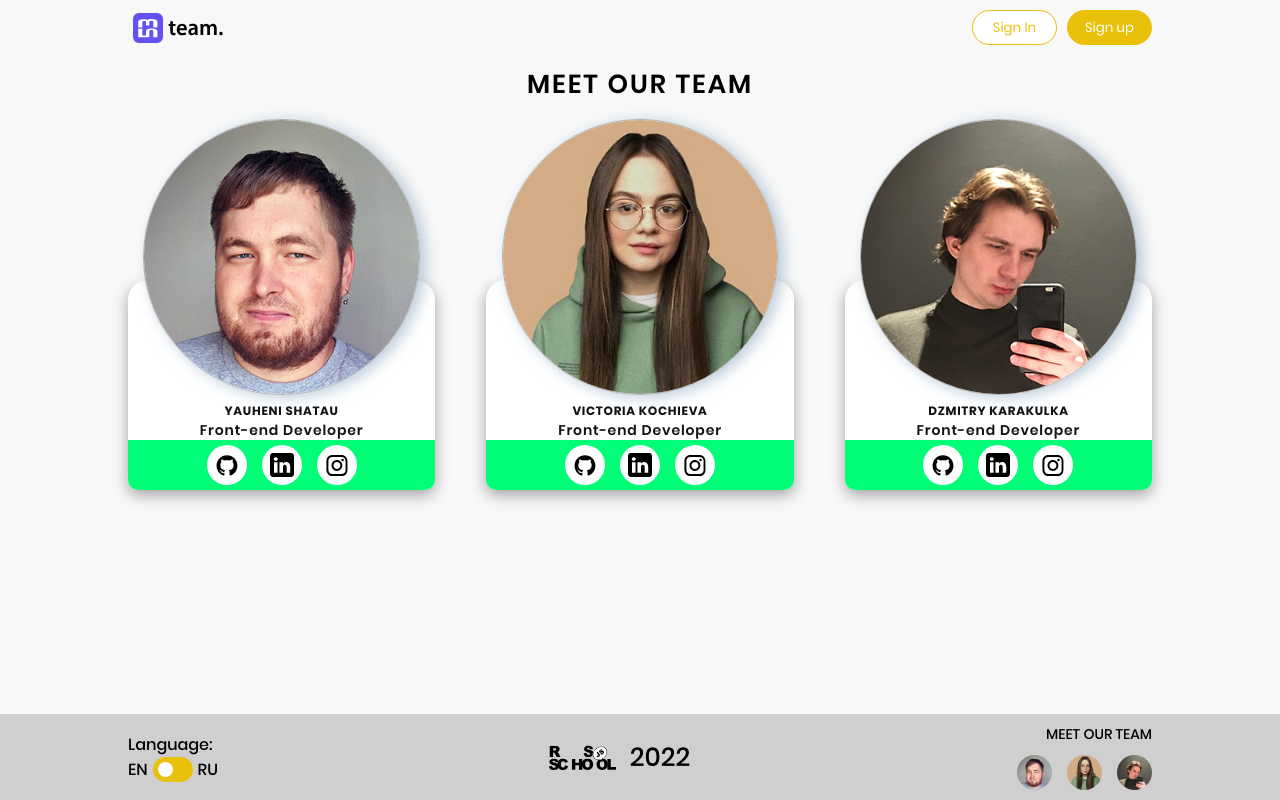
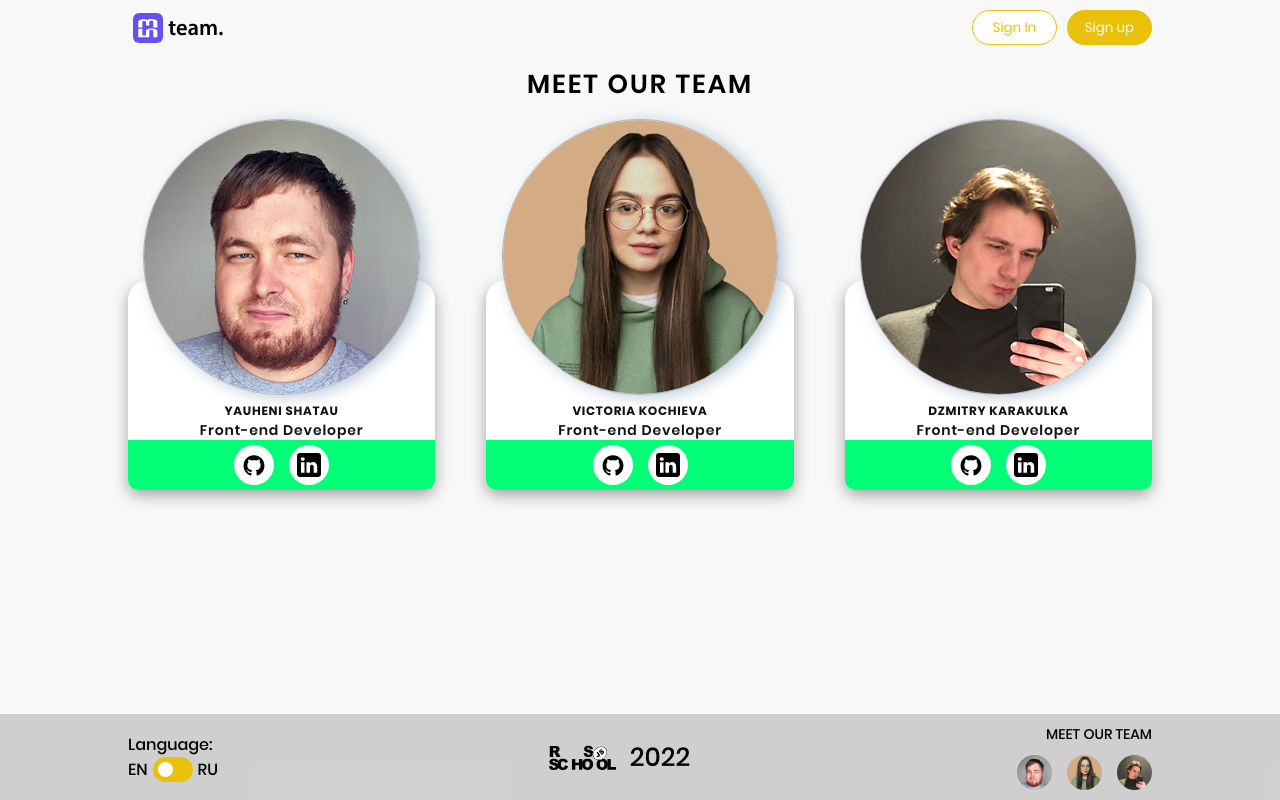
Before and after one commit to jack13only/project-management-app, a React (Create React App) app: page / in a window 1280 px wide. Built offline with nearby package versions, Linux system fonts and the light colour scheme; no server answers.

Commit message:
refactor: student 2 (Thu, May 26, 2022 11:36:33 AM)

```diff
--- a/src/pages/welcomePage/WelcomePage.tsx
+++ b/src/pages/welcomePage/WelcomePage.tsx
@@ -16,7 +16,6 @@ const WelcomePage: FC = () => {
           specialization="Front-end Developer"
           github="https://github.com/jack13only"
           linkedin="https://www.linkedin.com/in/jack13only/"
-          instagram="https://www.instagram.com/"
         />
         <WelcomeCard
           src={avatar3}
@@ -24,7 +23,6 @@ const WelcomePage: FC = () => {
           specialization="Front-end Developer"
           github="https://github.com/VictoriaKochieva"
           linkedin="https://www.linkedin.com/in/victoria-kochieva/"
-          instagram="https://www.instagram.com/"
         />
         <WelcomeCard
           src={avatar1}
@@ -32,7 +30,6 @@ const WelcomePage: FC = () => {
           specialization="Front-end Developer"
           github="https://github.com/mitrofanzxc"
           linkedin="https://www.linkedin.com/in/dzmitry-karakulka/"
-          instagram="https://www.instagram.com/mitrofanzxc/"
         />
       </div>
     </div>
--- a/src/pages/welcomePage/components/welcomeCard/WelcomeCard.tsx
+++ b/src/pages/welcomePage/components/welcomeCard/WelcomeCard.tsx
@@ -8,17 +8,9 @@ interface WelcomeCardProps {
   specialization: string;
   github: string;
   linkedin: string;
-  instagram: string;
 }
 
-const WelcomeCard: FC<WelcomeCardProps> = ({
-  src,
-  name,
-  specialization,
-  github,
-  linkedin,
-  instagram,
-}) => {
+const WelcomeCard: FC<WelcomeCardProps> = ({ src, name, specialization, github, linkedin }) => {
   return (
     <div className="welcome__card">
       <img className="card-img" src={src} alt="Avatar" />
@@ -42,14 +34,6 @@ const WelcomeCard: FC<WelcomeCardProps> = ({
               className="card-link linkedin"
             />
           </li>
-          <li className="card__list-item">
-            <a
-              href={instagram}
-              target="_blank"
-              rel="noreferrer noopener"
-              className="card-link instagram"
-            />
-          </li>
         </ul>
       </div>
     </div>
```
